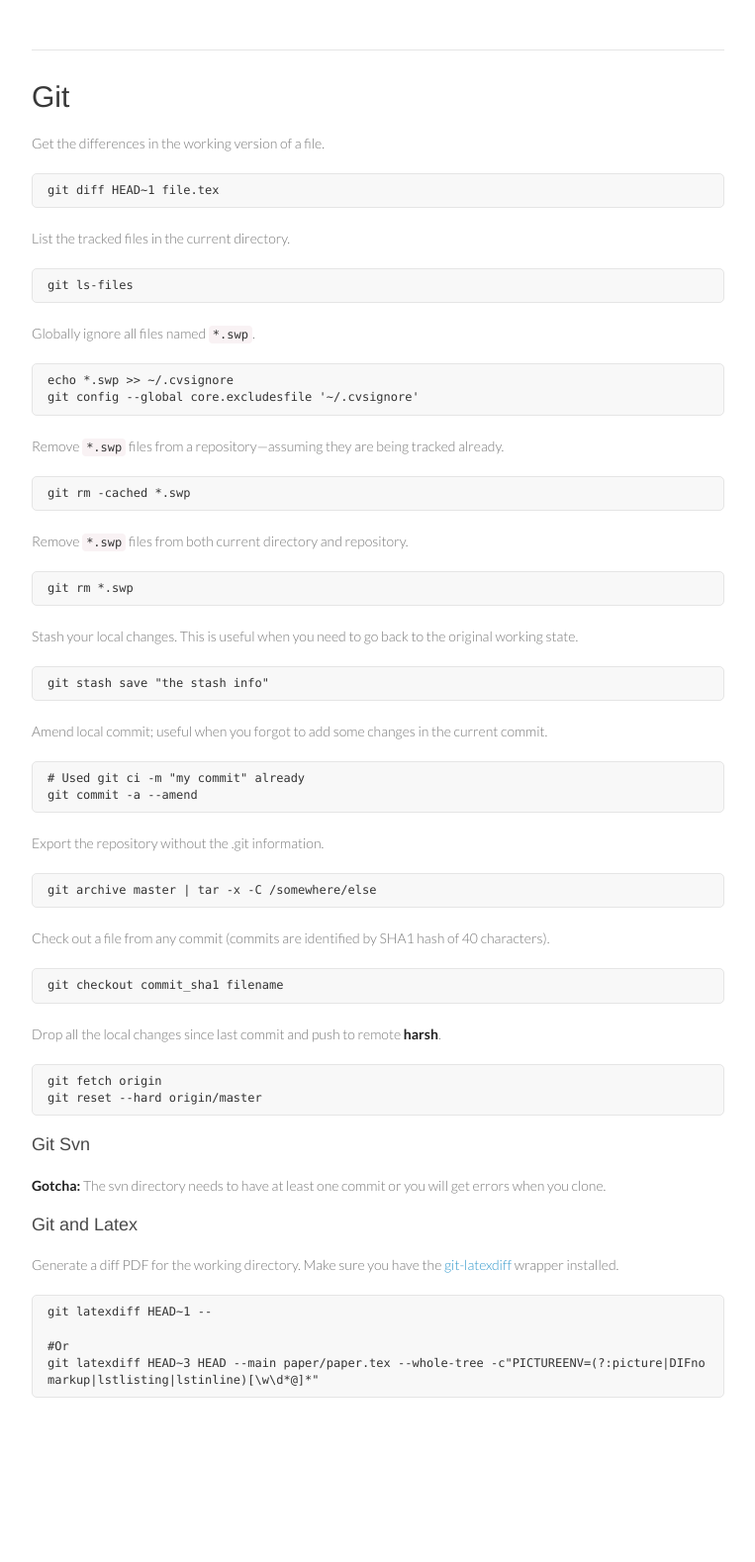
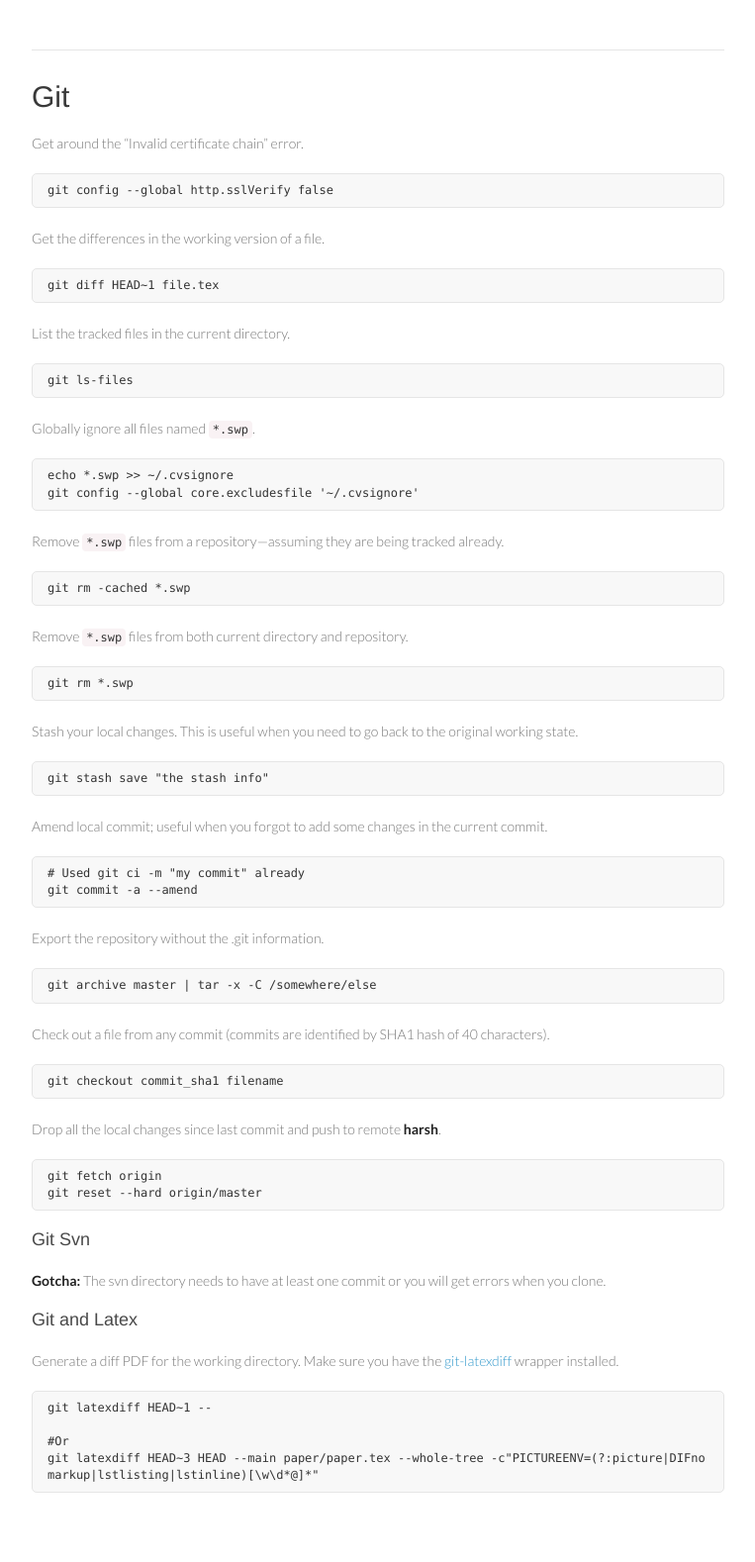
Before and after one commit to rjwalls/tips, a Jekyll site: the page built from _posts/1900-01-01-Git.md, in a window 1280 px wide. Shown: the whole page at 99% size, without its empty margins (258-1021 px from the left). Built offline with Jekyll 4.4.1, drawn with Linux system fonts in a browser that asks for light colours; Markdown is read by kramdown in place of the engine named in the settings; before the commit the page ends 1482 px from its top, so only the background shows below that.

Commit message:
Update 1900-01-01-Git.md

````diff
--- a/_posts/1900-01-01-Git.md
+++ b/_posts/1900-01-01-Git.md
@@ -3,7 +3,14 @@ layout: post
 title: "Git"
 ---
 
+Get around the "Invalid certificate chain" error.
+
+```bash
+git config --global http.sslVerify false
+```
+
 Get the differences in the working version of a file.
+
 ```bash
 git diff HEAD~1 file.tex
 ```
````
